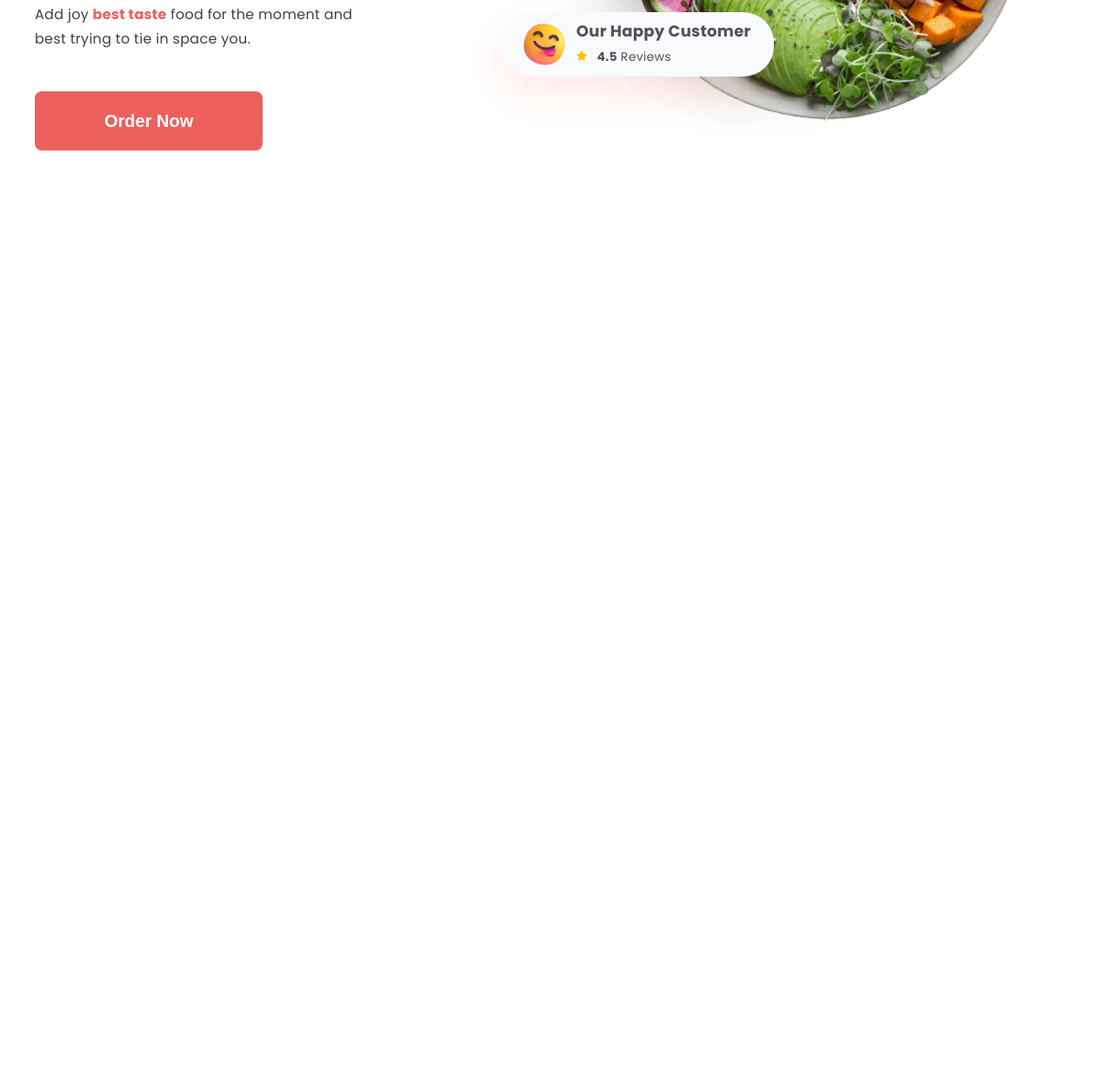
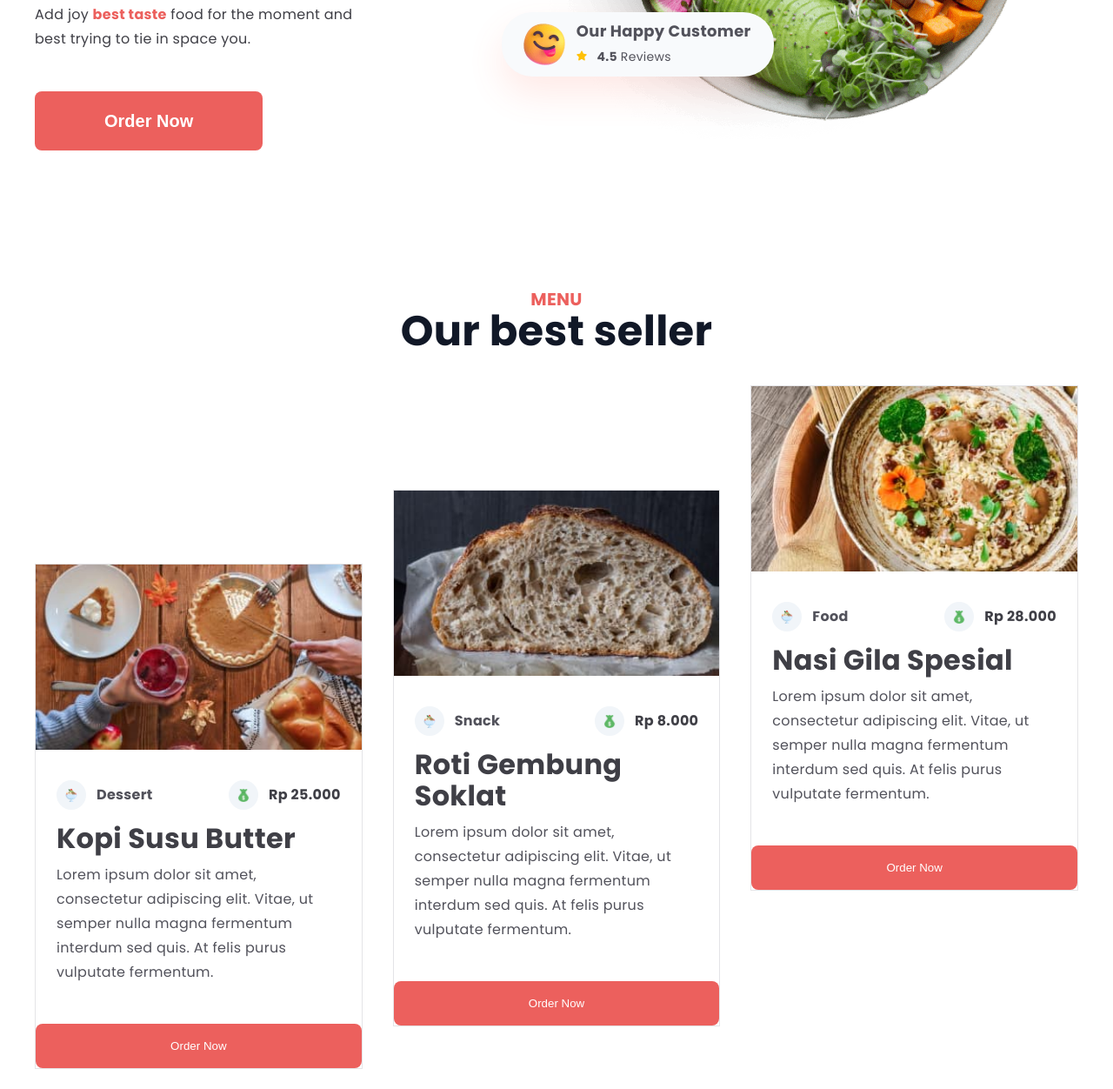
Before and after one commit to mrwebinstitute/nakamo, a plain HTML site: page index.html in a window 1280 px wide. Shown: the part 660-1912 px from the top of the page at 87% size. Before the commit the page ends 993 px from the top, so only its background shows below. Drawn offline with Linux system fonts and the light colour scheme.

Commit message:
menu section added

```diff
--- a/index.html
+++ b/index.html
@@ -58,7 +58,57 @@
             </div>
         </section>
 
+        <!-- Menu section  -->
 
+        <section class="bestsellers">
+            <div class="container">
+                <p class="bestsellers-subtitle">MENU</p>
+                <h2 class="bestsellers-title">Our best seller</h2>
+                <ul class="bestsellers-list list">
+                    <li class="bestsellers-item">
+                        <img src="img/bestseller-1.jpg" alt="Roti Gembung Soklat" height="205px" width="390px">
+                        <div class="bestsellers-about">
+                            <div class="bestsellers-text">
+                                <p class="bestsellers-food">Dessert</p>
+                                <p class="bestsellers-price">Rp 25.000</p>
+                            </div>
+                            <h3 class="bestsellers-order">Kopi Susu Butter</h3>
+                            <p class="bestsellers-desc">Lorem ipsum dolor sit amet, consectetur adipiscing elit. Vitae, ut semper nulla magna fermentum interdum sed quis. At felis purus vulputate fermentum.</p>
+                        </div>
+                        <button class="bestsellers-button">Order Now</button>
+                    </li>
+
+
+                    <li class="bestsellers-item">
+                        <img src="img/bestseller-2.jpg" alt="Roti Gembung Soklat" height="205px" width="390px">
+                        <div class="bestsellers-about">
+                            <div class="bestsellers-text">
+                                <p class="bestsellers-food">Snack</p>
+                                <p class="bestsellers-price">Rp 8.000</p>
+                            </div>
+                            <h3 class="bestsellers-order">Roti Gembung Soklat</h3>
+                            <p class="bestsellers-desc">Lorem ipsum dolor sit amet, consectetur adipiscing elit. Vitae, ut semper nulla magna fermentum interdum sed quis. At felis purus vulputate fermentum.</p>
+                        </div>
+                        <button class="bestsellers-button">Order Now</button>
+                    </li>
+
+
+                    <li class="bestsellers-item">
+                        <img src="img/bestseller-3.jpg" alt="Roti Gembung Soklat" height="205px" width="390px">
+                        <div class="bestsellers-about">
+                            <div class="bestsellers-text">
+                                <p class="bestsellers-food">Food</p>
+                                <p class="bestsellers-price">Rp 28.000</p>
+                            </div>
+                            <h3 class="bestsellers-order">Nasi Gila Spesial</h3>
+                            <p class="bestsellers-desc">Lorem ipsum dolor sit amet, consectetur adipiscing elit. Vitae, ut semper nulla magna fermentum interdum sed quis. At felis purus vulputate fermentum.</p>
+                        </div>
+                        <button class="bestsellers-button">Order Now</button>
+                    </li>
+
+                </ul>
+            </div>
+        </section>
 
 
 
--- a/style.css
+++ b/style.css
@@ -292,3 +292,128 @@
     font-size: 14px;
     line-height: 1.4;
   }
+
+  /* Menu Section  */
+  .bestsellers{
+    padding-bottom: 15px;
+  }
+
+  .bestsellers-subtitle{
+    font-weight: 700;
+    font-size: 20px;
+    line-height: 1.1;
+    text-align: center;
+    text-transform: uppercase;
+    color: var(--accent-color);
+  }
+
+  .bestsellers-title{
+    margin-bottom: 35px;
+    font-size: 48px;
+    line-height: 1.1;
+    text-align: center;
+    color: var(--color-alpha);
+  }
+
+  .bestsellers-list{
+    display: flex;
+    align-items: flex-start;
+  }
+
+  .bestsellers-item{
+    width: calc((100% - 70px) /3);
+    flex-shrink: unset;
+    background-color: var(--color-gamma);
+    border: 1px solid var(--border-color-beta);
+  }
+
+  .bestsellers-item:not(:last-child){
+    margin-right: 35px;
+  }
+
+ .bestsellers-item:nth-child(2){
+  margin-top: 120px;
+ }
+
+ .bestsellers-item:nth-child(1){
+  margin-top: 205px;
+ }
+
+ .bestsellers-item:focus-within{
+  border-color: var(--accent-color);
+ }
+
+ .bestsellers-about{
+  padding: 35px 24px;
+ }
+
+ .bestsellers-text{
+  display: flex;
+  justify-content: space-between;
+  margin-bottom: 15px;
+  font-weight: 700;
+  line-height: 1.4;
+ }
+
+ .bestsellers-food{
+  display: flex;
+  align-items: center;
+ }
+
+ .bestsellers-food::before{
+  content: '';
+  display: inline-block;
+  height: 34px;
+  width: 34px;
+  margin-right: 12px;
+  background-color: var(--bg-color-gamma);
+  border-radius: 50%;
+  background-image: url(img/ice-cream.png);
+  background-repeat: no-repeat;
+  background-size: 16px 16px;
+  background-position: center;
+ }
+
+ .bestsellers-price{
+  display: flex;
+  align-items: center;
+  color: var(--color-delta);
+ }
+
+ .bestsellers-price::before{
+  content: '';
+  display: inline-block;
+  height: 34px;
+  width: 34px;
+  margin-right: 12px;
+  background-color: var(--bg-color-gamma);
+  border-radius: 50%;
+  background-image: url(img/money.png);
+  background-repeat: no-repeat;
+  background-size: 16px 16px;
+  background-position: center;
+ }
+
+ .bestsellers-order{
+  margin-bottom: 10px;
+  font-size: 32px;
+  line-height: 1.12;
+  color: var(--color-delta);
+ }
+
+ .bestsellers-desc{
+  margin-bottom: 10px;
+ }
+
+ .bestsellers-button{
+  display: block;
+  width: 100%;
+  padding: 14px;
+  line-height: 1.75;
+  color: var(--color-gamma);
+  background-color: var(--accent-color);
+  border: none;
+  border-radius: 8px;
+  cursor: pointer;
+  transition: background-color 250ms linear;
+ }
```
